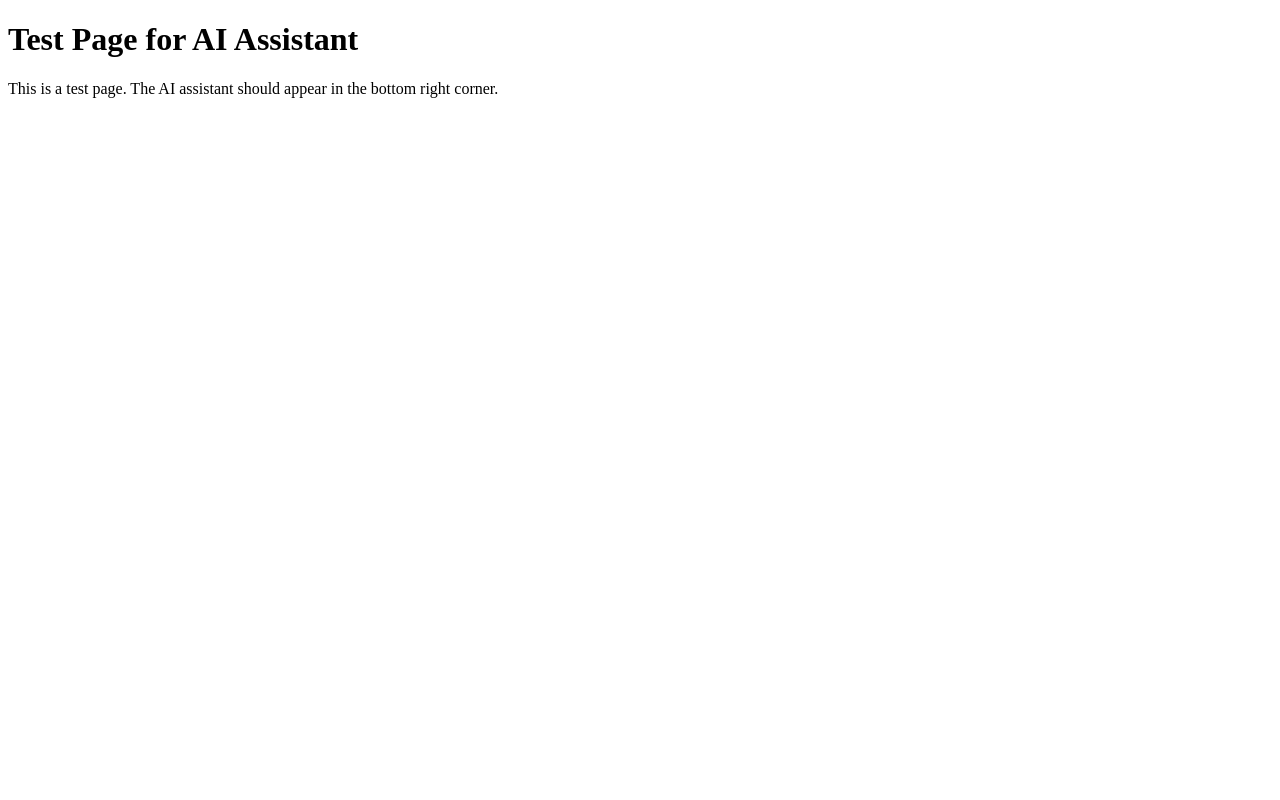
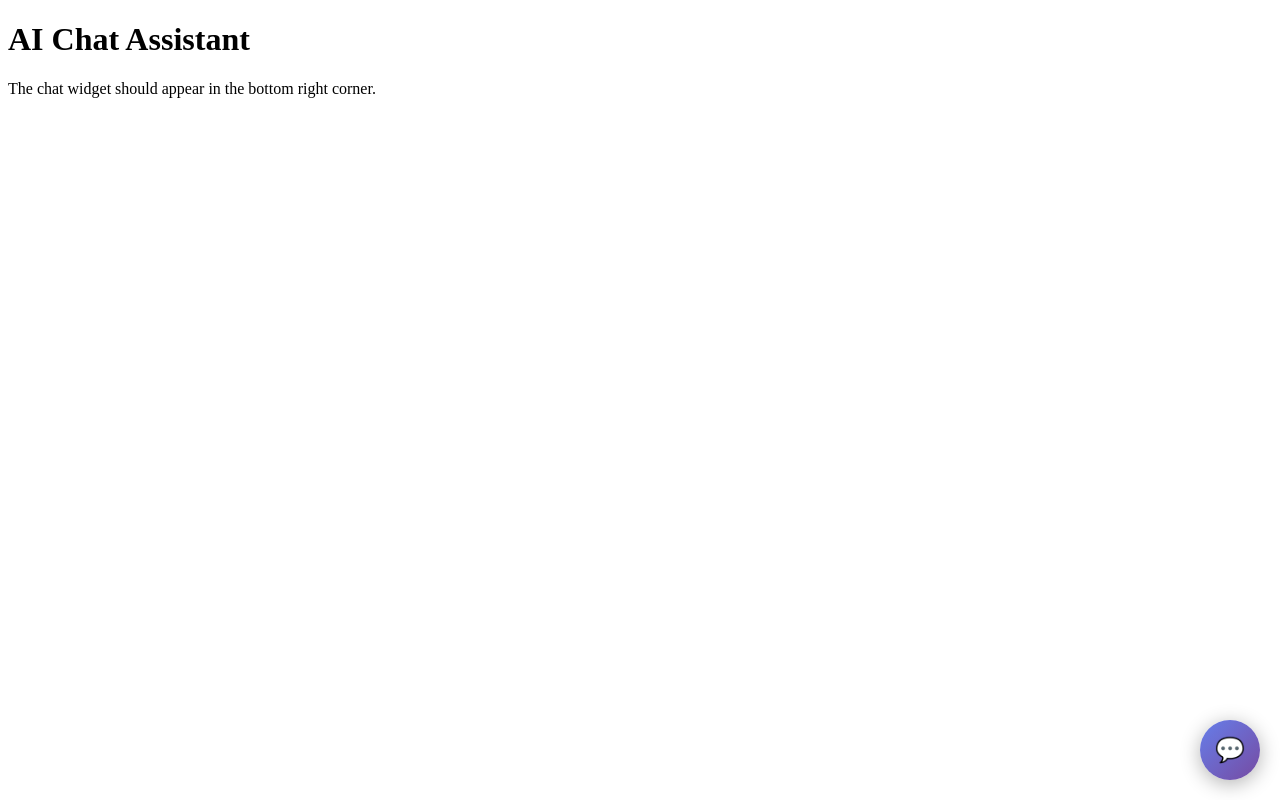
Before and after one commit to Kailramiya/AI4Chat-ai-assistant, a plain HTML site: page frontend/test.html in a window 1280 px wide. Drawn offline with Linux system fonts and the light colour scheme.

Commit message:
updated html and package.json file

```diff
--- a/backend/package.json
+++ b/backend/package.json
@@ -3,7 +3,8 @@
   "version": "1.0.0",
   "main": "index.js",
   "scripts": {
-    "test": "echo \"Error: no test specified\" && exit 1"
+    "test": "echo \"Error: no test specified\" && exit 1",
+   "start": "serve frontend"
   },
   "keywords": [],
   "author": "",
@@ -14,6 +15,7 @@
     "dotenv": "^17.2.2",
     "express": "^5.1.0",
     "express-rate-limit": "^8.1.0",
-    "helmet": "^8.1.0"
+    "helmet": "^8.1.0",
+    "serve": "^14.0.0"
   }
 }
--- a/frontend/test.html
+++ b/frontend/test.html
@@ -1,13 +1,15 @@
 <!DOCTYPE html>
-<html>
+<html lang="en">
 <head>
-    <title>Test AI Assistant</title>
+    <meta charset="UTF-8">
+    <meta name="viewport" content="width=device-width, initial-scale=1.0">
+    <title>AI Chat Assistant</title>
 </head>
 <body>
-    <h1>Test Page for AI Assistant</h1>
-    <p>This is a test page. The AI assistant should appear in the bottom right corner.</p>
-
-    <!-- Load the AI Assistant Widget -->
-    <script src="frontend/widget.js"></script>
+    <div id="app">
+        <h1>AI Chat Assistant</h1>
+        <p>The chat widget should appear in the bottom right corner.</p>
+    </div>
+    <script src="widget.js"></script>
 </body>
 </html>
```
Also changed, not shown: deployment/vercel.json.
